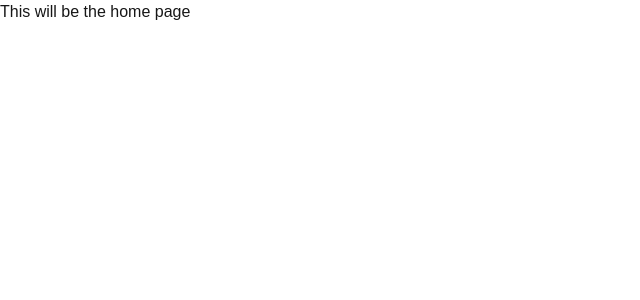
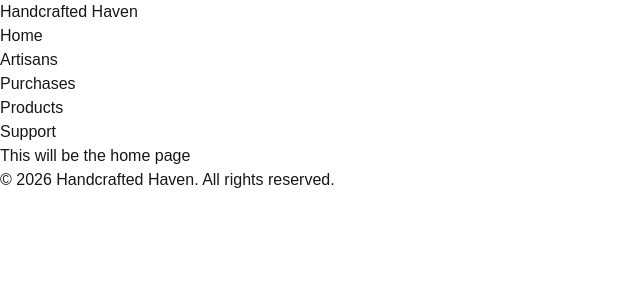
Before and after one commit to Obito2912/handcrafted-haven, a Next.js app: page / in a window 1280 px wide. Shown: the top 300 px of the page, without its empty margins (0-640 px from the left). Built offline with nearby package versions, Linux system fonts and the light colour scheme.

Commit message:
creating header,nav and footer

```diff
--- a/app/page.tsx
+++ b/app/page.tsx
@@ -1,5 +1,16 @@
+import Header from '../components/header/header';
+import Navigation from '../components/navigation/navigation';
+import Footer from '../components/footer/footer';
+
 export default function Home() {
   return (
-    <div>This will be the home page</div>
+    <>
+      <Header />
+      <Navigation />
+      <main>
+        <div>This will be the home page</div>
+      </main>
+      <Footer />
+    </>
   );
 }
--- /dev/null
+++ b/components/footer/footer.tsx
@@ -0,0 +1,8 @@
+
+export default function Footer() {
+  return (
+    <footer>
+      <p>&copy; 2026 Handcrafted Haven. All rights reserved.</p>
+    </footer>
+  );
+}
--- /dev/null
+++ b/components/header/header.tsx
@@ -0,0 +1,7 @@
+export default function Header() {
+  return (
+    <header>
+      <h1>Handcrafted Haven</h1>
+    </header>
+  );
+}
--- /dev/null
+++ b/components/navigation/navigation.tsx
@@ -0,0 +1,17 @@
+import Link from 'next/link';
+
+const links = ['Home', 'Artisans', 'Purchases', 'Products', 'Support'];
+
+export default function Navigation() {
+  return (
+    <nav>
+      <ul>
+        {links.map((link) => (
+          <li key={link}>
+            <Link href={`/${link.toLowerCase()}`}>{link}</Link>
+          </li>
+        ))}
+      </ul>
+    </nav>
+  );
+}
--- a/package.json
+++ b/package.json
@@ -17,6 +17,7 @@
     "@tailwindcss/postcss": "^4",
     "@types/node": "^25.0.10",
     "@types/react": "^19.2.9",
+    "@types/react-dom": "^19.2.3",
     "eslint": "^9",
     "eslint-config-next": "16.1.2",
     "tailwindcss": "^4",
```
Also changed, not shown: 1 other file (tests, documents, lock files or other folders).
